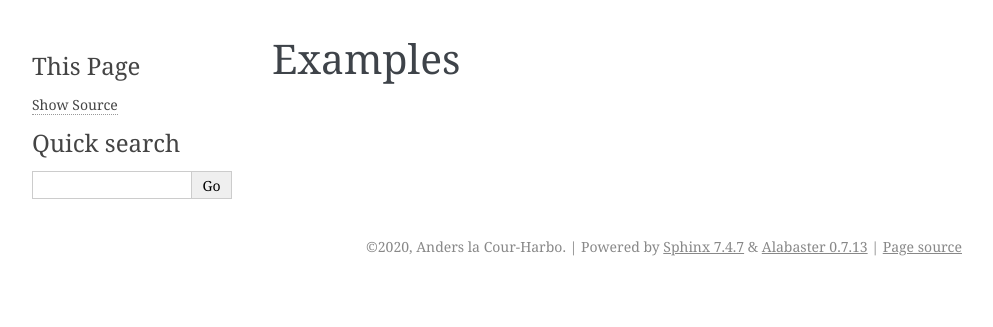
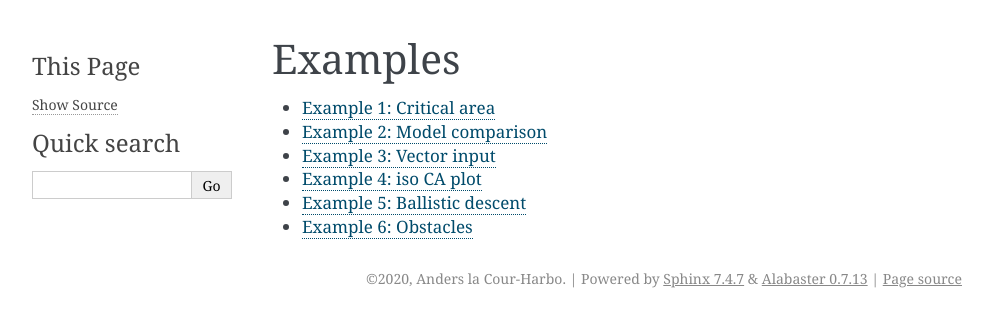
Before and after one commit to JARUS-QM/casex, a Sphinx documentation site: the page built from docs/source/examples.rst, in a window 1280 px wide. Shown: the top 327 px of the page, without its empty margins (148-1141 px from the left). Built offline with Sphinx 7.4.7, drawn with Linux system fonts in a browser that asks for light colours.

Commit message:
Added an rst file for every example.

```diff
--- a/docs/source/examples.rst
+++ b/docs/source/examples.rst
@@ -1,2 +1,12 @@
+========
 Examples
 ========
+
+.. toctree::
+
+    Example 1: Critical area <examples/example1_critical_area>
+    Example 2: Model comparison <examples/example2_model_comparison>
+    Example 3: Vector input <examples/example3_vector_input>
+    Example 4: iso CA plot <examples/example4_iso_CA_plot>
+    Example 5: Ballistic descent <examples/example5_ballistic_descent>
+    Example 6: Obstacles <examples/example6_obstacles>
--- /dev/null
+++ b/docs/source/examples/example1_critical_area.rst
@@ -0,0 +1,3 @@
+========================
+Example 1: Critical area
+========================
--- /dev/null
+++ b/docs/source/examples/example2_model_comparison.rst
@@ -0,0 +1,3 @@
+===========================
+Example 2: Model comparison
+===========================
--- /dev/null
+++ b/docs/source/examples/example3_vector_input.rst
@@ -0,0 +1,3 @@
+=======================
+Example 3: Vector input
+=======================
--- /dev/null
+++ b/docs/source/examples/example4_iso_CA_plot.rst
@@ -0,0 +1,3 @@
+======================
+Example 4: iso CA plot
+======================
--- /dev/null
+++ b/docs/source/examples/example5_ballistic_descent.rst
@@ -0,0 +1,3 @@
+============================
+Example 5: Ballistic descent
+============================
--- /dev/null
+++ b/docs/source/examples/example6_obstacles.rst
@@ -0,0 +1,3 @@
+====================
+Example 6: Obstacles
+====================
--- a/docs/source/reference.rst
+++ b/docs/source/reference.rst
@@ -1,3 +1,4 @@
+=========
 Reference
 =========
 
```
